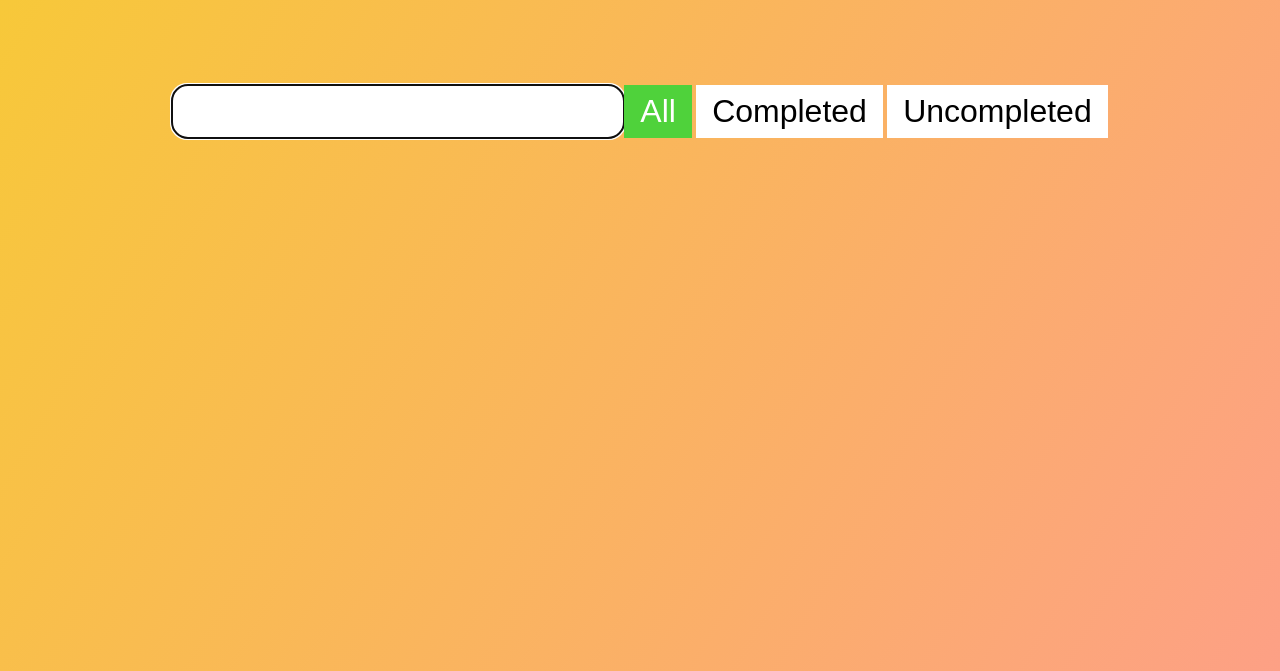
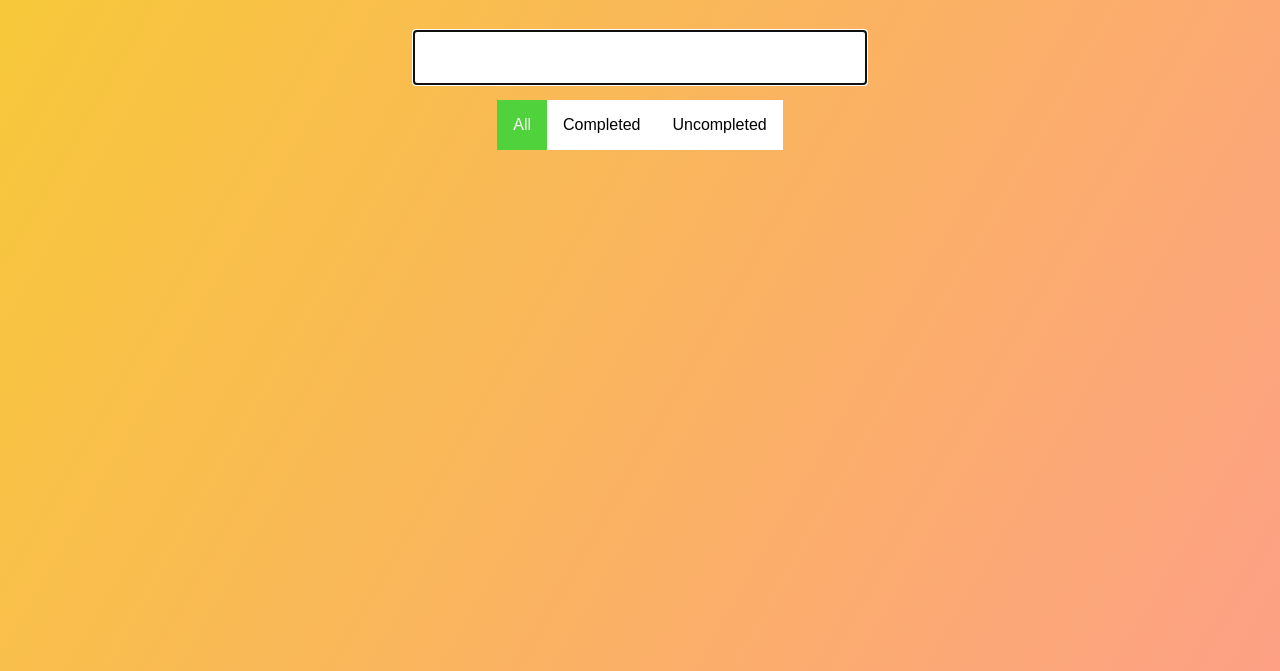
Before and after one commit to nikbrunner/javascript-todo-list, a plain HTML site: page index.html in a window 1280 px wide. Shown: the part 129-800 px from the top of the page. Drawn offline with Linux system fonts and the light colour scheme.

Commit message:
Refactoring

```diff
--- a/app.js
+++ b/app.js
@@ -8,10 +8,10 @@ const state = {
 const todoForm = document.querySelector('.todo-form');
 const todoInput = document.querySelector('.todo-input');
 const todoList = document.querySelector('.todo-list');
-const btnFilterAll = document.querySelector('.filter--all');
-const btnFilterCompleted = document.querySelector('.filter--completed');
-const btnFilterUncompleted = document.querySelector('.filter--uncompleted');
-const btnsFilter = document.querySelectorAll('.filter');
+const btnFilterAll = document.querySelector('.todo-filter--all');
+const btnFilterCompleted = document.querySelector('.todo-filter--completed');
+const btnFilterUncompleted = document.querySelector('.todo-filter--uncompleted');
+const btnFilters = document.querySelectorAll('.todo-filter');
 
 // Event Listeners
 document.addEventListener('DOMContentLoaded', init);
@@ -30,7 +30,6 @@ function init() {
 
 function setState(key, val) {
   state[key] = val;
-  console.log(state);
 }
 
 function emptyAndFocusInput() {
@@ -39,8 +38,8 @@ function emptyAndFocusInput() {
 }
 
 function setFilter(filterValue) {
-  btnsFilter.forEach(btn => {
-    if (btn.classList.contains(`filter--${filterValue}`)) {
+  btnFilters.forEach(btn => {
+    if (btn.classList.contains(`todo-filter--${filterValue}`)) {
       btn.classList.add('active');
     } else {
       btn.classList.remove('active');
@@ -54,9 +53,6 @@ function setFilter(filterValue) {
 function addTodo(e) {
   e.preventDefault();
   let todoInputVal = todoInput.value;
-  // let todo = {
-  //   text: todoInput.value,
-  //   completed: false
   // };
 
   if (todoInputVal) {
@@ -192,13 +188,13 @@ function getLocalTodos() {
 
 function removeLocalTodo(todo) {
   if (localStorage.getItem('todos') === null) {
-    todos = [];
+    state.todos = [];
   } else {
-    todos = JSON.parse(localStorage.getItem('todos'));
+    state.todos = JSON.parse(localStorage.getItem('todos'));
   }
 
   const todoText = todo.children[0].innerText;
-  const todoIndex = todos.indexOf(todoText);
-  todos.splice(todoIndex, 1);
-  localStorage.setItem('todos', JSON.stringify(todos));
+  const todoIndex = state.todos.indexOf(todoText);
+  state.todos.splice(todoIndex, 1);
+  localStorage.setItem('todos', JSON.stringify(state.todos));
 }
--- a/index.html
+++ b/index.html
@@ -16,17 +16,18 @@
   </head>
   <body>
     <header>
-      <h1>nibru's Todo List</h1>
+      <h1>Plain Todo List</h1>
     </header>
 
     <form class="todo-form">
       <input class="todo-input" type="text" />
-      <div class="filters">
-        <button class="filter filter--all">All</button>
-        <button class="filter filter--completed">Completed</button>
-        <button class="filter filter--uncompleted">Uncompleted</button>
-      </div>
     </form>
+
+    <div class="todo-filters">
+      <button class="todo-filter todo-filter--all">All</button>
+      <button class="todo-filter todo-filter--completed">Completed</button>
+      <button class="todo-filter todo-filter--uncompleted">Uncompleted</button>
+    </div>
 
     <div class="todo-container">
       <ul class="todo-list"></ul>
--- a/style.css
+++ b/style.css
@@ -19,28 +19,46 @@ body {
 }
 
 header {
-  font-size: 1.5rem;
-}
-
-header,
-form {
   min-height: 20vh;
   display: flex;
   justify-content: center;
   align-items: center;
+  font-size: 1.5rem;
 }
 
-form input {
-  border-radius: 16px;
-  text-align: center;
+.todo-form {
+  display: flex;
+  justify-content: center;
+  margin-bottom: 1rem;
 }
 
-form input,
-form button {
+.todo-input {
+  display: block;
+  border-radius: 0;
+  text-align: center;
   padding: 0.5rem 1rem;
   font-size: 2rem;
   border: none;
   background: white;
+}
+
+/* filters */
+.todo-filters {
+  display: flex;
+  justify-content: center;
+  margin-bottom: 1rem;
+}
+
+.todo-filter {
+  background: white;
+  padding: 1rem;
+  font-size: 1rem;
+  border: none;
+}
+
+.todo-filter.active {
+  background: var(--color-success);
+  color: white;
 }
 
 .todo-container {
@@ -54,11 +72,12 @@ form button {
   list-style: none;
 }
 
+/* todo item styling */
 .todo {
   display: flex;
   justify-content: space-between;
   align-items: center;
-  margin: 0.5rem;
+  margin-bottom: 0.5rem;
   background: white;
   color: black;
   font-size: 1.5rem;
@@ -99,9 +118,3 @@ form button {
   transform: translateY(10rem) rotateZ(20deg);
   opacity: 0;
 }
-
-/* Filter */
-.filter.active {
-  background: var(--color-success);
-  color: white;
-}
```
